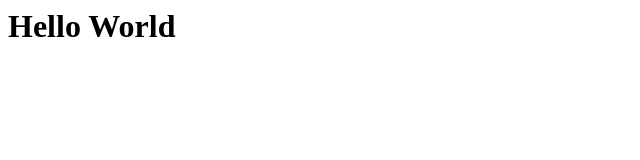
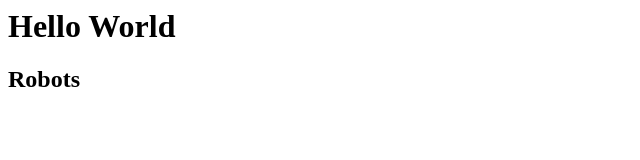
Before and after one commit to 99sumedha/pasan-exe, a plain HTML site: page index.html in a window 1280 px wide. Shown: the whole page, without its empty margins (0-640 px from the left). Drawn offline with Linux system fonts and the light colour scheme.

Commit message:
Add h2 index.html

```diff
--- a/index.html
+++ b/index.html
@@ -5,5 +5,6 @@
 
     <body>
         <h1>Hello World</h1>
+        <h2>Robots</h2>
     </body>
 </html>
```
